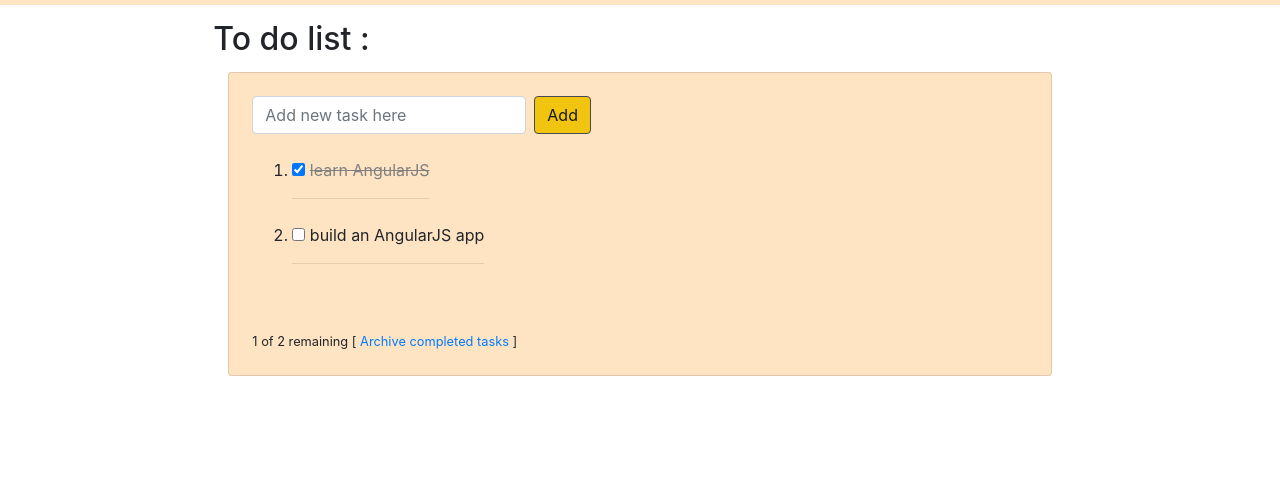
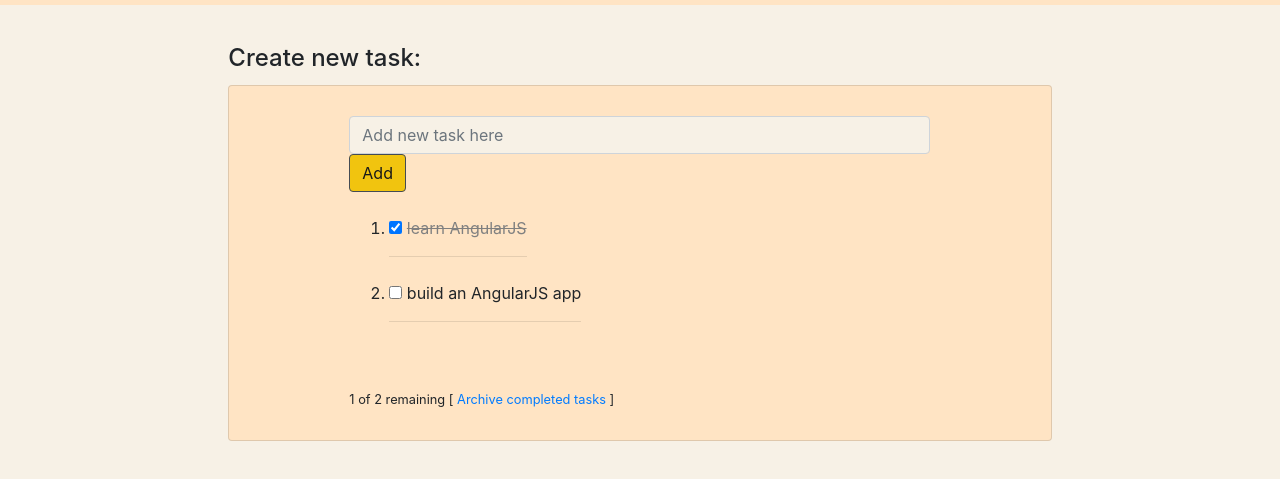
Before and after one commit to diina-gh/ToDo-List, a plain HTML site: page index.html in a window 1280 px wide. Shown: the part 51-530 px from the top of the page. Drawn offline with nearby package versions, Linux system fonts and the light colour scheme.

Commit message:
Update css :star2:

```diff
--- a/css/styles.css
+++ b/css/styles.css
@@ -1,30 +1,36 @@
-.card {
-    background-color: bisque;
-    padding: 3px 3px;
+body {
+    font: Arial, sans-serif;
+    background-color: rgb(247, 241, 230);
 }
 
-.navbar {
+.card {
+    padding: 10px 100px 10px 100px;
+}
+
+.navbar,
+.card {
     background-color: bisque;
 }
 
+.container {
+    margin-top: 3%;
+}
+
 #rbrand {
-    margin-top: 15px;
-    margin-bottom: 5px;
+    margin: 15px 5px 5px 0px
 }
 
 ol.list {
     list-style-type: decimal;
 }
 
-#ibrand {
-    width: 40px;
-    height: 40px;
-    margin-right: 10px;
-}
-
 .done-true {
     text-decoration: line-through;
     color: grey;
+}
+
+#inAdd {
+    background-color: rgb(247, 241, 230);
 }
 
 #btnAdd {
--- a/index.html
+++ b/index.html
@@ -32,12 +32,12 @@
     </nav>
     <div class="container col-md-8">
         <div id="rbrand" class="row">
-            <h2>To do list :</h2>
+            <h4>Create new task:</h4>
         </div>
         <div class="card">
             <div class="card-body" ng-controller="TodoListController as todoList">
                 <form class="form-inline my-2 my-lg-0" ng-submit="todoList.addTodo()">
-                    <input id="inAdd" class="form-control mr-sm-2" type="text" ng-model="todoList.todoText" size="20" placeholder="Add new task here" aria-label="ToDo">
+                    <input id="inAdd" class="form-control mr-sm-2" type="text" ng-model="todoList.todoText" size="50" placeholder="Add new task here" aria-label="ToDo">
                     <button id="btnAdd" class="btn btn-outline-info my-2 my-sm-0" type="submit" value="add">Add</button>
                 </form>
                 <ol class="list">
```
